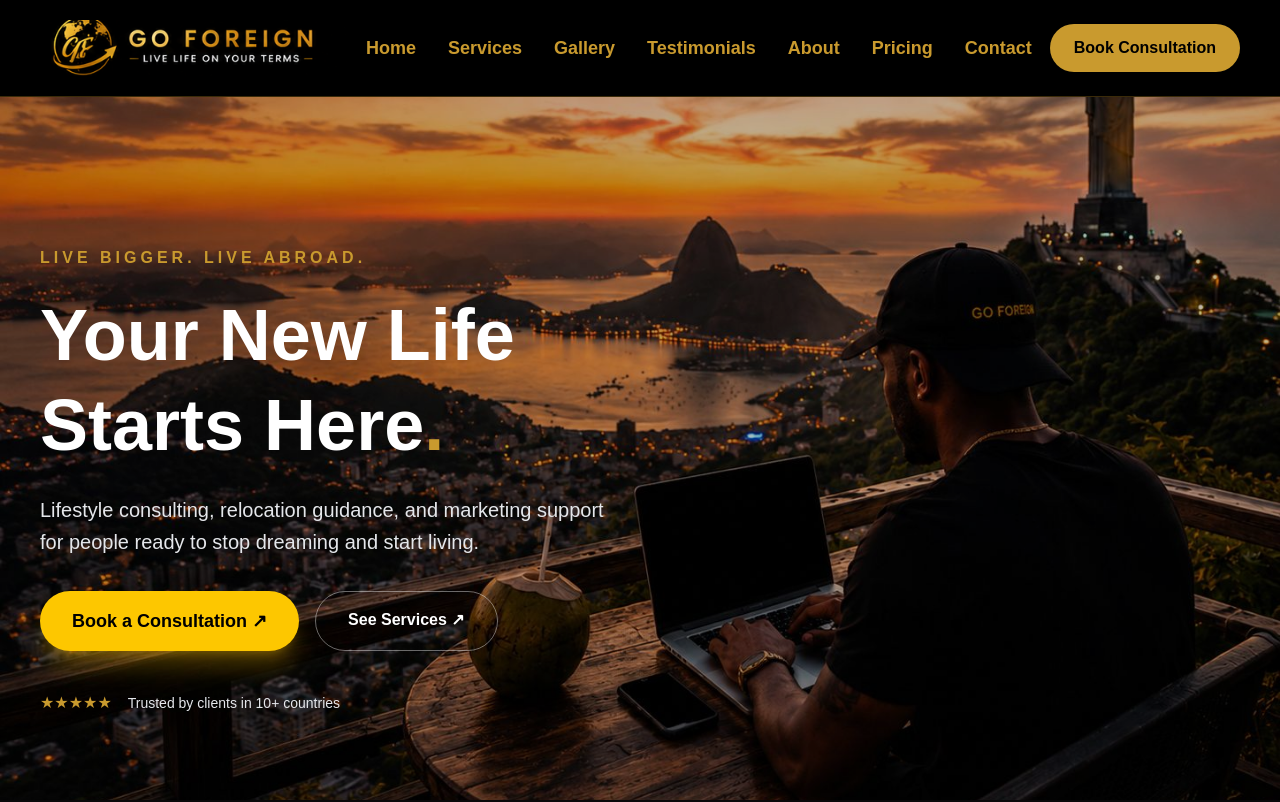
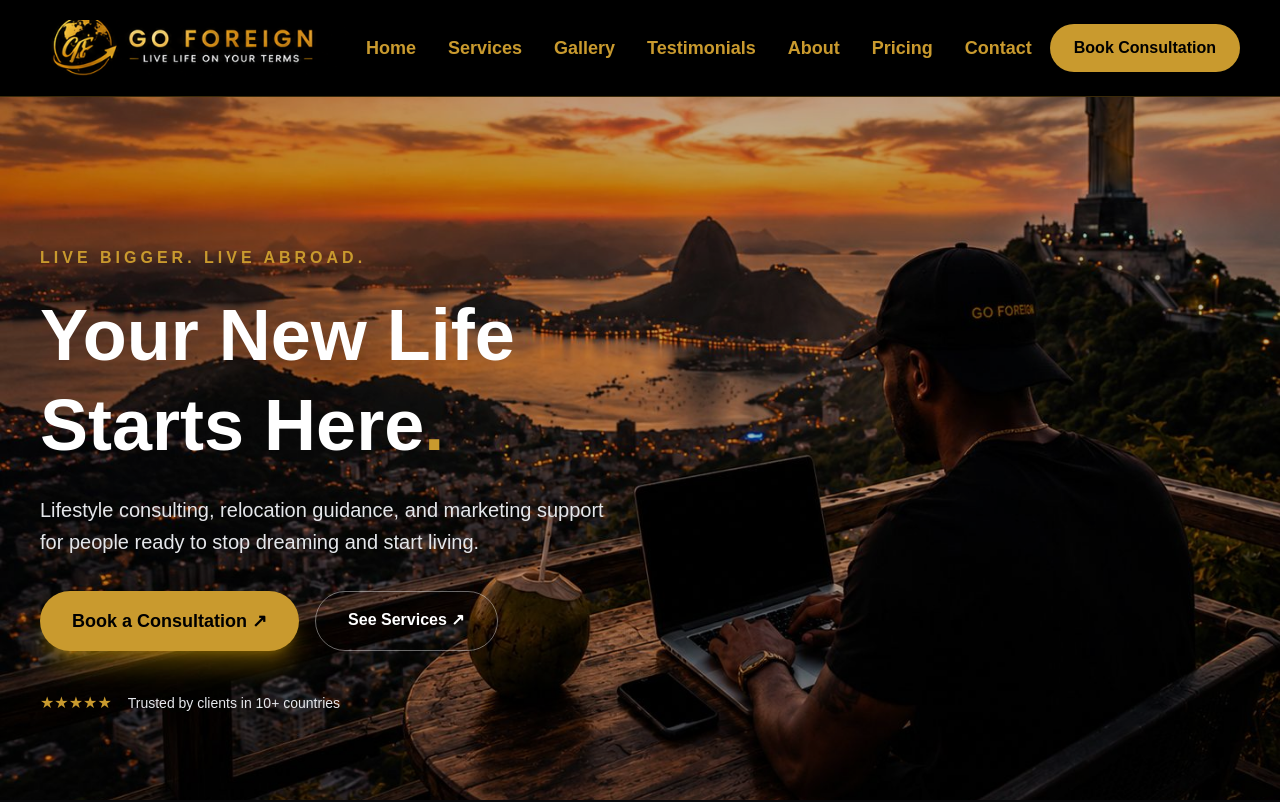
Before and after one commit to kartelwest/goforeign-website, a Next.js app: page / in a window 1280 px wide. Shown: the top 802 px of the page. Built offline with nearby package versions, Linux system fonts and the light colour scheme.

Commit message:
Updated website

```diff
--- a/app/page.tsx
+++ b/app/page.tsx
@@ -50,7 +50,7 @@ export default function Home() {
 
           <div className="flex gap-4">
             <a href="#contact"
-             className="rounded-full bg-yellow-400 px-8 py-4 text-lg font-bold text-black shadow-xl shadow-yellow-500/30 transition-all duration-300 hover:scale-105 hover:bg-yellow-300">
+             className="rounded-full bg-[#C99A2E] px-8 py-4 text-lg font-bold text-black shadow-xl shadow-yellow-500/30 transition-all duration-300 hover:scale-105 hover:bg-yellow-300">
               Book a Consultation ↗
             </a>
             <a href="#services" className="rounded-full border border-white/40 px-8 py-4 font-bold">
```
